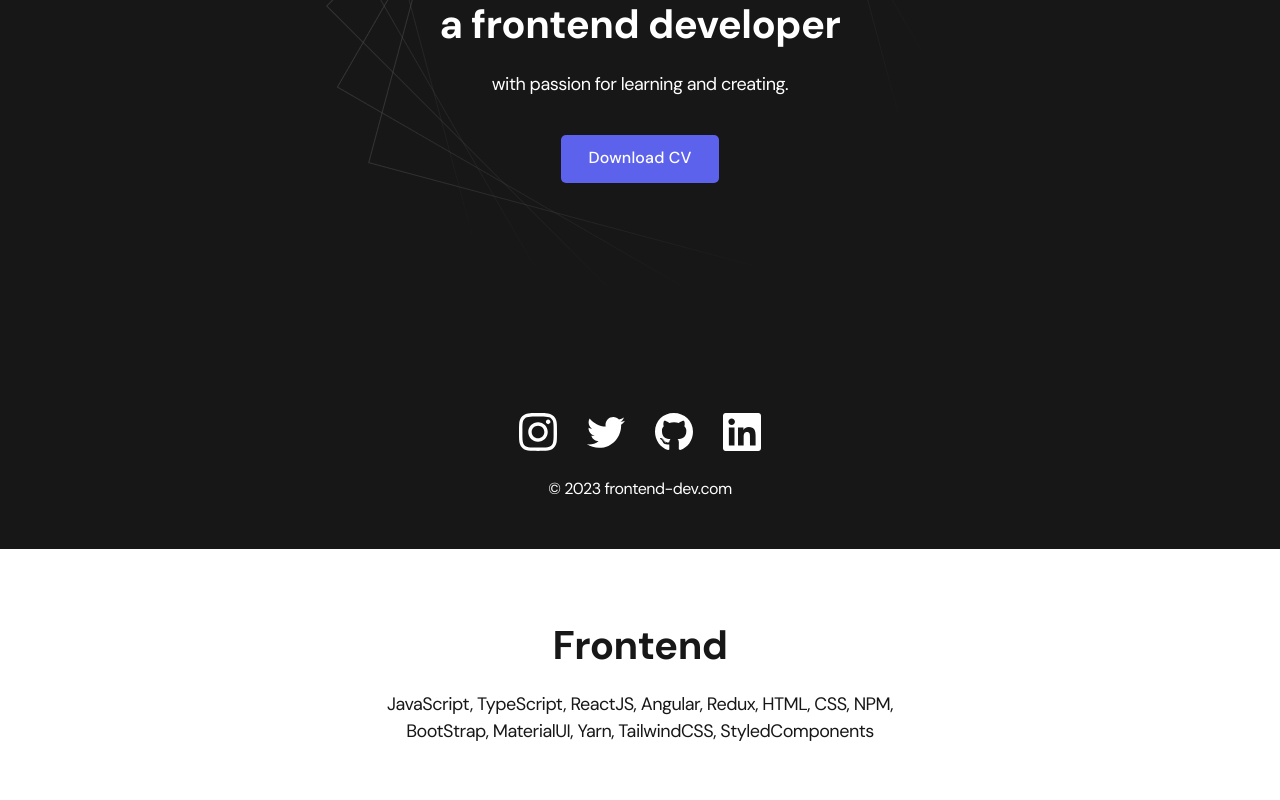
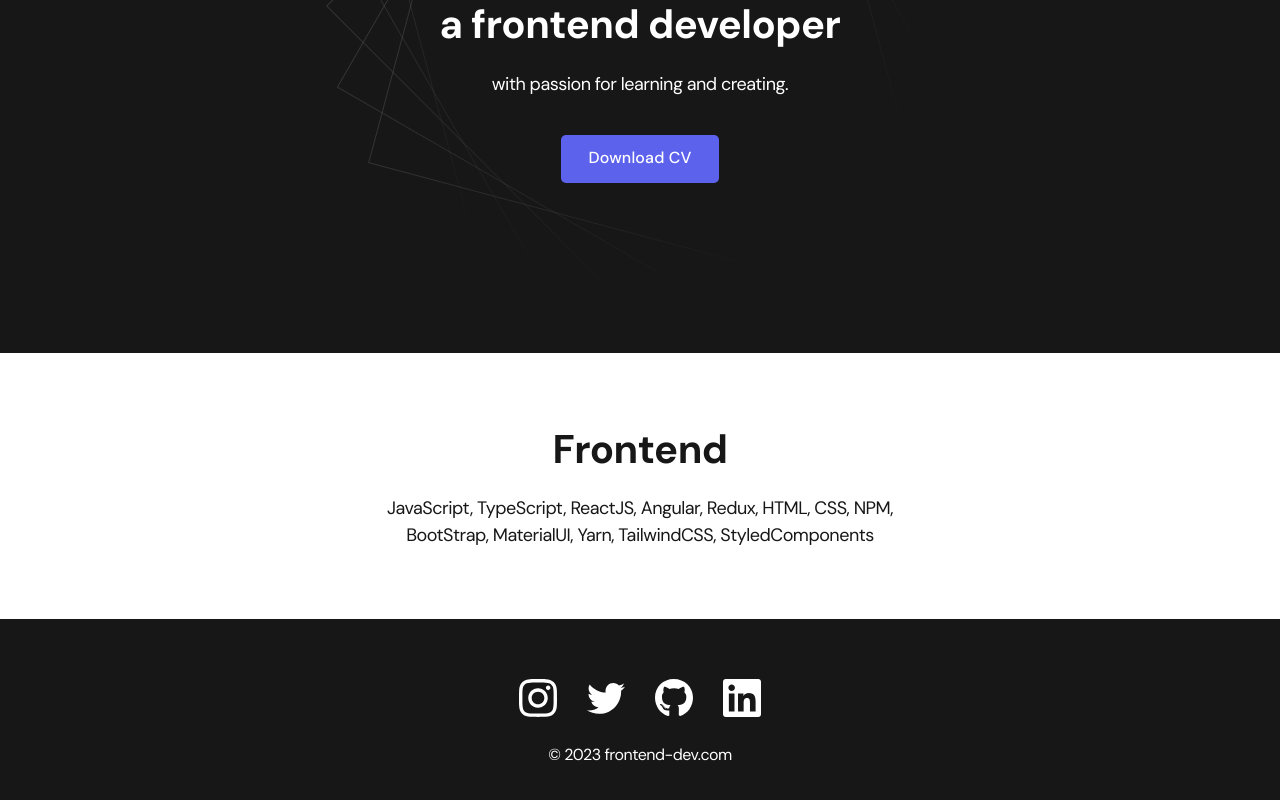
Before and after one commit to vk-workshop/portfolio, a React (Create React App) app: page / in a window 1280 px wide. Shown: the part 418-1218 px from the top of the page. Built offline with nearby package versions, Linux system fonts and the light colour scheme.

Commit message:
replaced
replaced  <Header /> and main section to Home

```diff
--- a/src/App.js
+++ b/src/App.js
@@ -1,35 +1,16 @@
 import "./styles/main.css";
 import Navbar from "./components/navbar/Navbar";
-import Header from "./components/header/Header";
 import Footer from "./components/footer/Footer";
-
-
-
+import Home from "./pages/Home";
 
 function App() {
   return (
     <div className="App">
       <Navbar />
 
-      <Header />
+      <Home />
 
       <Footer />
-
-      <main className="section">
-      <div className="container">
-        <ul className="content-list">
-          <li className="content-list__item">
-            <h2 className="title-2">Frontend</h2>
-            <p>
-              JavaScript, TypeScript, ReactJS, Angular, Redux, HTML, CSS, NPM,
-              BootStrap, MaterialUI, Yarn, TailwindCSS, StyledComponents
-            </p>
-          </li>
-        </ul>
-      </div>
-    </main>
-
-
     </div>
   );
 }
--- /dev/null
+++ b/src/pages/Home.js
@@ -0,0 +1,25 @@
+import Header from "../components/header/Header";
+
+const Home = () => {
+    return (
+        <>
+        <Header />
+
+        <main className="section">
+          <div className="container">
+            <ul className="content-list">
+              <li className="content-list__item">
+                <h2 className="title-2">Frontend</h2>
+                <p>
+                  JavaScript, TypeScript, ReactJS, Angular, Redux, HTML, CSS, NPM,
+                  BootStrap, MaterialUI, Yarn, TailwindCSS, StyledComponents
+                </p>
+              </li>
+            </ul>
+          </div>
+        </main>
+        </>
+     );
+}
+
+export default Home;
```
